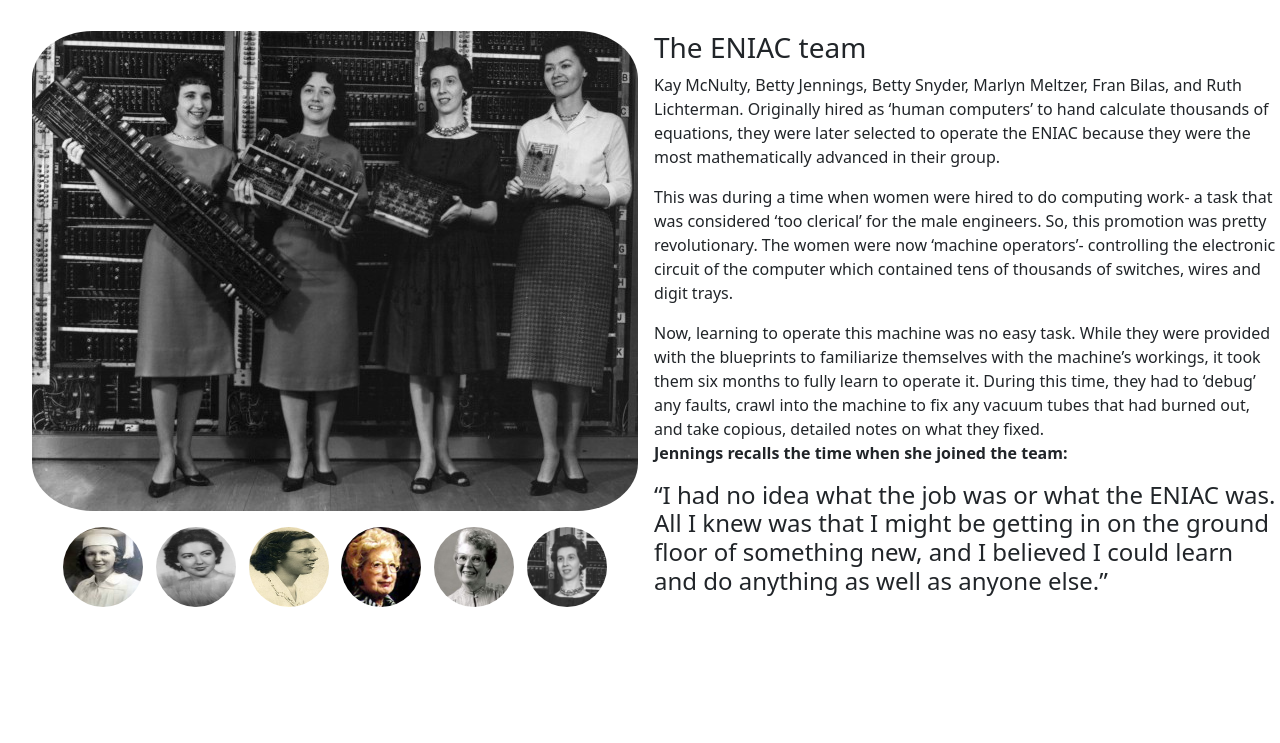
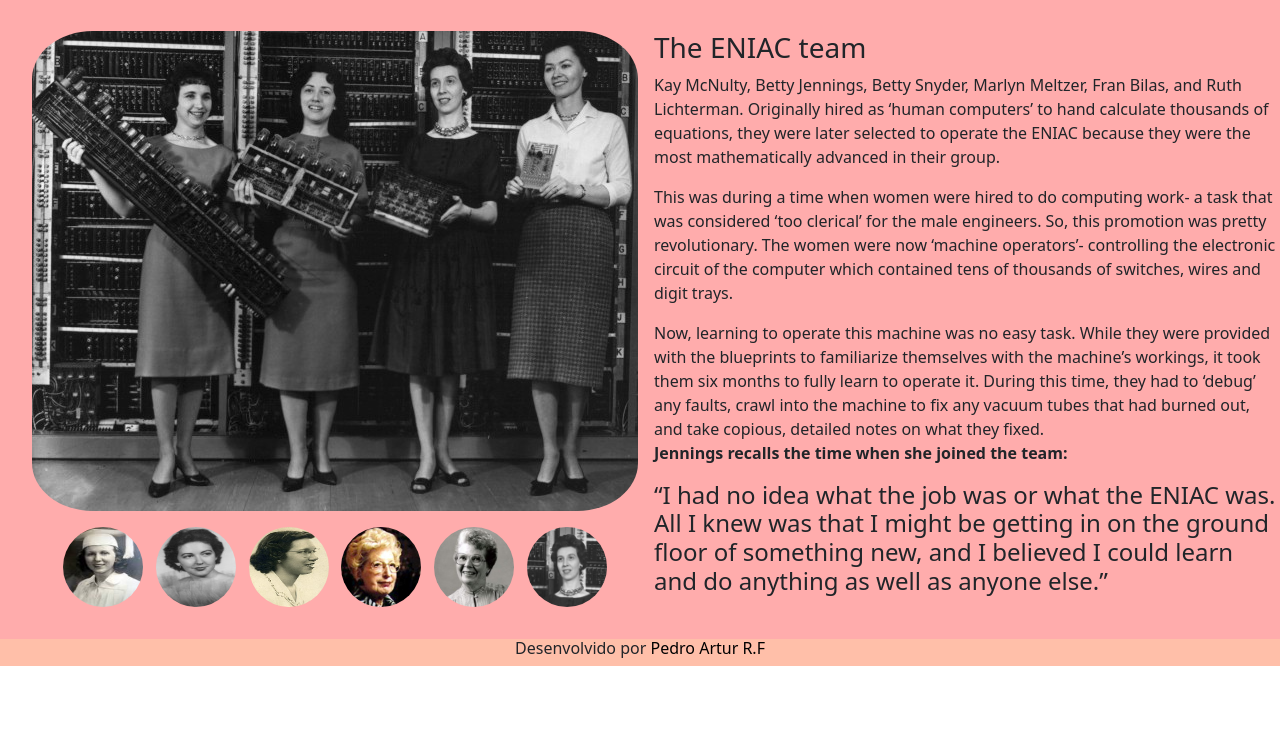
Before and after one commit to N0-N4M3-B0Y/JavaScript-JS-, a plain HTML site: page Land page Exercise (WIP)/index.html in a window 1280 px wide. Shown: the part 57-800 px from the top of the page. Drawn offline with nearby package versions, Linux system fonts and the light colour scheme.

Commit message:
Completo

```diff
--- a/Land page Exercise (WIP)/index.html
+++ b/Land page Exercise (WIP)/index.html
@@ -53,10 +53,12 @@
                         <h4>“I had no idea what the job was or what the ENIAC was. All I knew was that I might be getting in on the ground floor of something new, and I believed I could learn and do anything as well as anyone else.”</h4>
                     </div>
                 </section>
-                <section class="members">
-
-                </section>
             </main>
+            <footer>
+                <div class="footer-box">
+                    <h6>Desenvolvido por <a class="footer-link" href="https://github.com/N0-N4M3-B0Y" target="_blank">Pedro Artur R.F</a></h6>
+                </div>
+            </footer>
         </div>
         <script src="https://cdn.jsdelivr.net/npm/bootstrap@5.0.2/dist/js/bootstrap.bundle.min.js" integrity="sha384-MrcW6ZMFYlzcLA8Nl+NtUVF0sA7MsXsP1UyJoMp4YLEuNSfAP+JcXn/tWtIaxVXM" crossorigin="anonymous"></script>
         <script src="script.js" async defer></script>
--- a/Land page Exercise (WIP)/style.css
+++ b/Land page Exercise (WIP)/style.css
@@ -5,12 +5,16 @@ body{
 
 }
 
+main{
+    padding-bottom: 2rem;
+}
+
 .daBigOne{
-    background-color: #fff ;
+    background-color: #FFACAC ;
 }
 
 #topNav{
-    background-color: #FF597B ;
+    background-color: #FFBFA9 ;
 }
 
 #eniacTeamImage{
@@ -19,7 +23,8 @@ body{
 }
 
 #eniacTeamImage:hover{
-    transform: scale(1.05);
+    border-radius: 5%;
+    padding-bottom: 2%;
 }
 
 .eniac{
@@ -63,6 +68,18 @@ body{
 }
 
 .eniac-member:hover{
-    width: 90px;
-    height: 90px;
+    border-radius: 40%;
 }
+
+.footer-box{
+    background-color: #FFBFA9;
+    width: 100%;
+    height: auto;
+    display: flex;
+    justify-content: center;
+}
+
+.footer-link{
+    text-decoration: none;
+    color: #000;
+}
```
